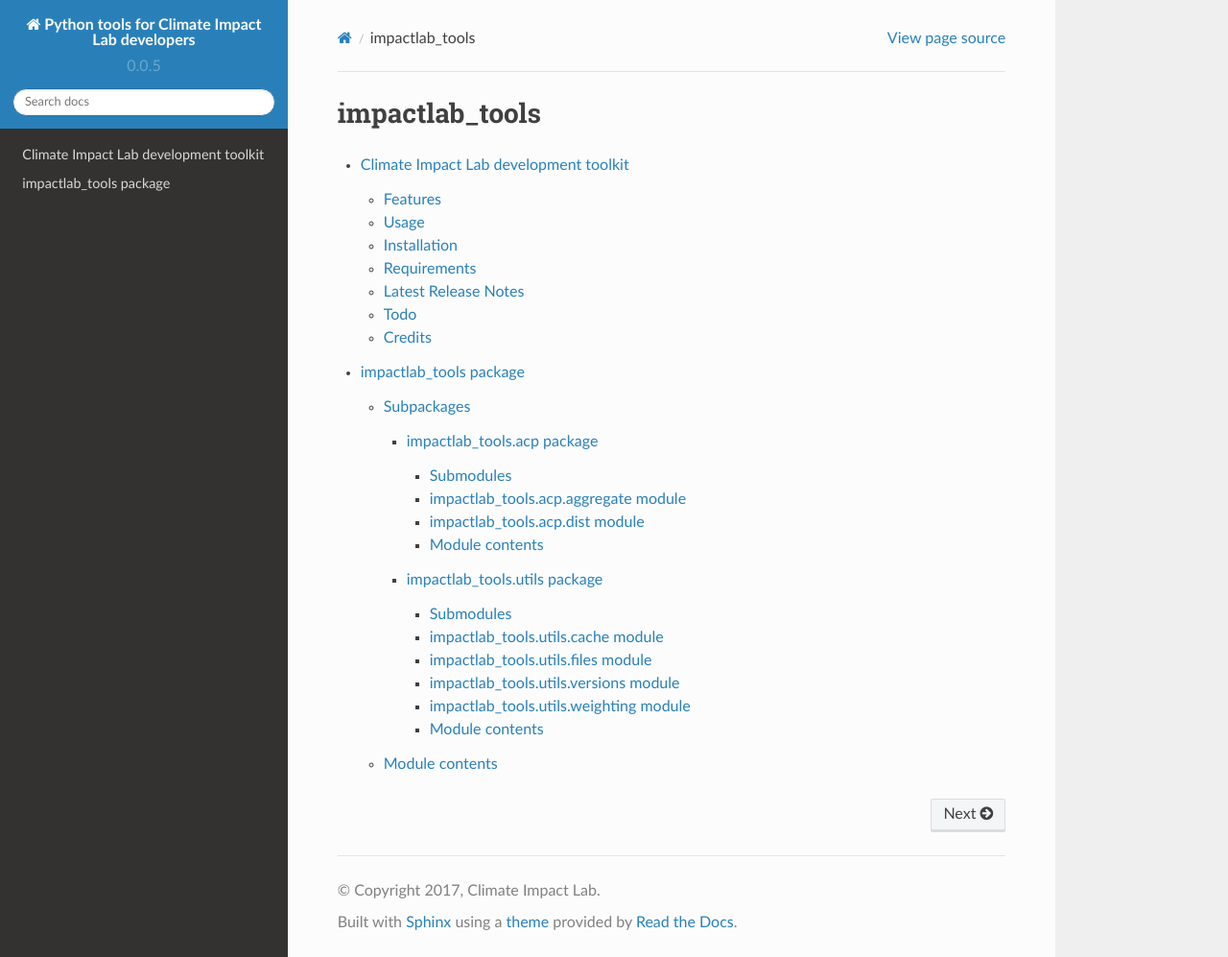
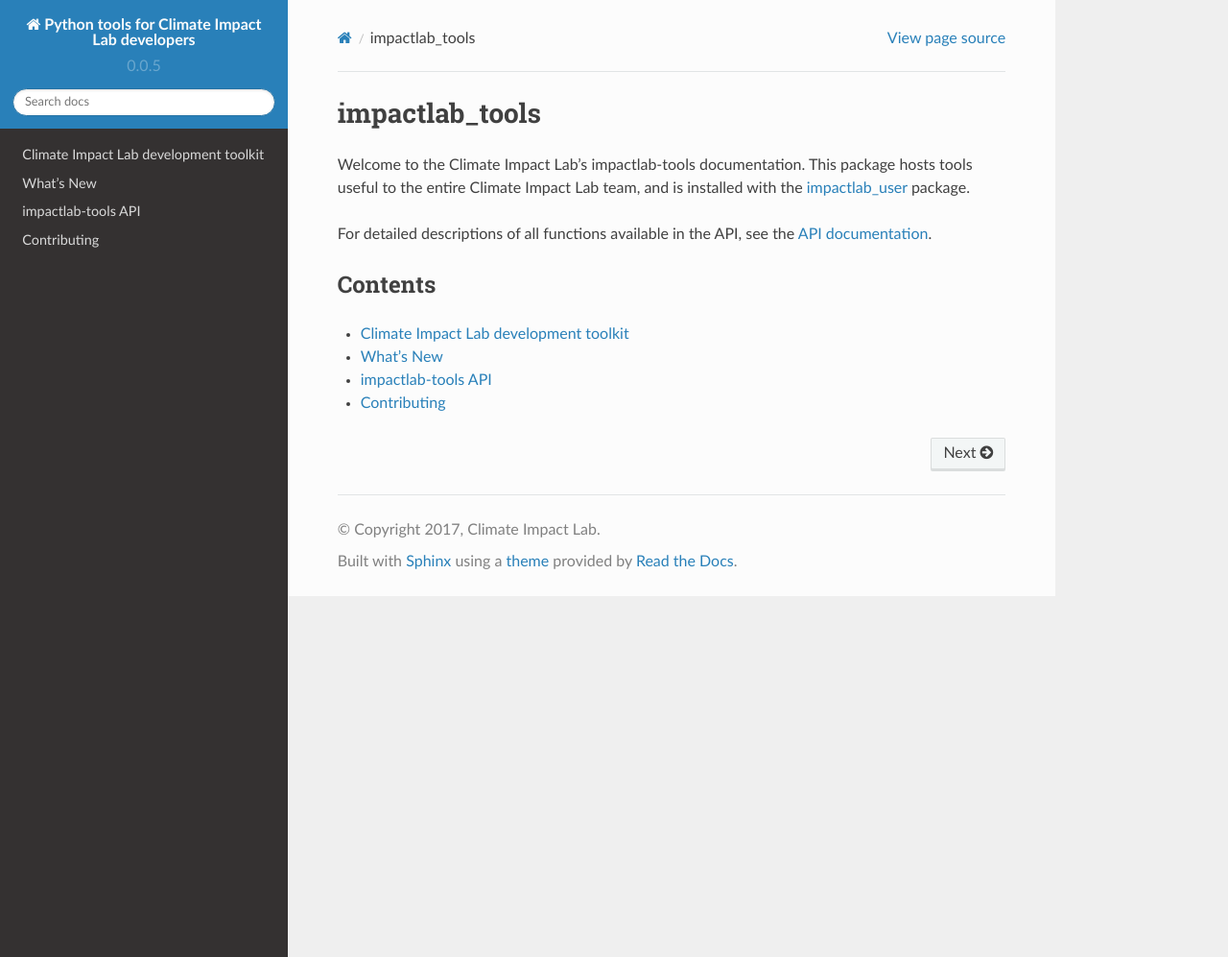
Before and after one commit to ClimateImpactLab/impactlab-tools, a Sphinx documentation site: the page built from docs/index.rst, in a window 1280 px wide and 997 px high. Shown: the whole window at 96% size. Built offline with Sphinx 7.4.7 and the Read the Docs theme 2.0.0, drawn with Linux system fonts in a browser that asks for light colours.

Commit message:
add whatsnew to docs, improve splash page documentation

```diff
--- a/docs/impactlab_tools.rst
+++ b/docs/impactlab_tools.rst
@@ -1,5 +1,8 @@
-impactlab_tools package
-=======================
+
+.. _impactlab-tools-api:
+
+impactlab-tools API
+===================
 
 Subpackages
 -----------
--- a/docs/index.rst
+++ b/docs/index.rst
@@ -1,8 +1,20 @@
 impactlab_tools
 ===============
 
+Welcome to the Climate Impact Lab's impactlab-tools documentation. This package
+hosts tools useful to the entire Climate Impact Lab team, and is installed with
+the `impactlab_user <https://github.com/ClimateImpactLab/impactlab_user>`_ package.
+
+For detailed descriptions of all functions available in the API, see the :ref:`API documentation <impactlab-tools-api>`.
+
+
+Contents
+--------
+
 .. toctree::
-   :maxdepth: 4
+   :maxdepth: 1
 
    readme
+   whatsnew
    impactlab_tools
+   contributing
--- /dev/null
+++ b/docs/whatsnew.rst
@@ -0,0 +1 @@
+.. include:: ../whatsnew.rst
```
